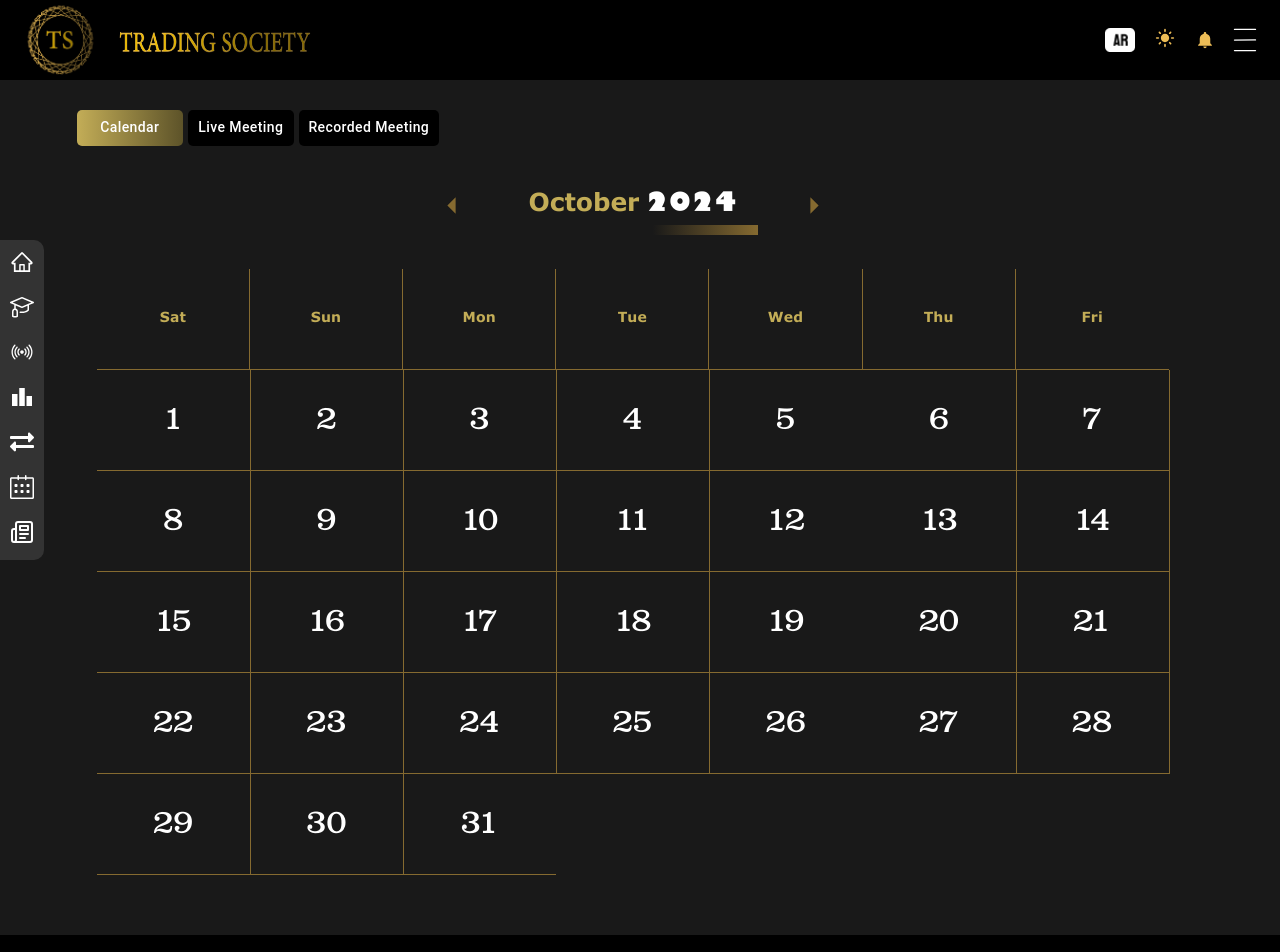
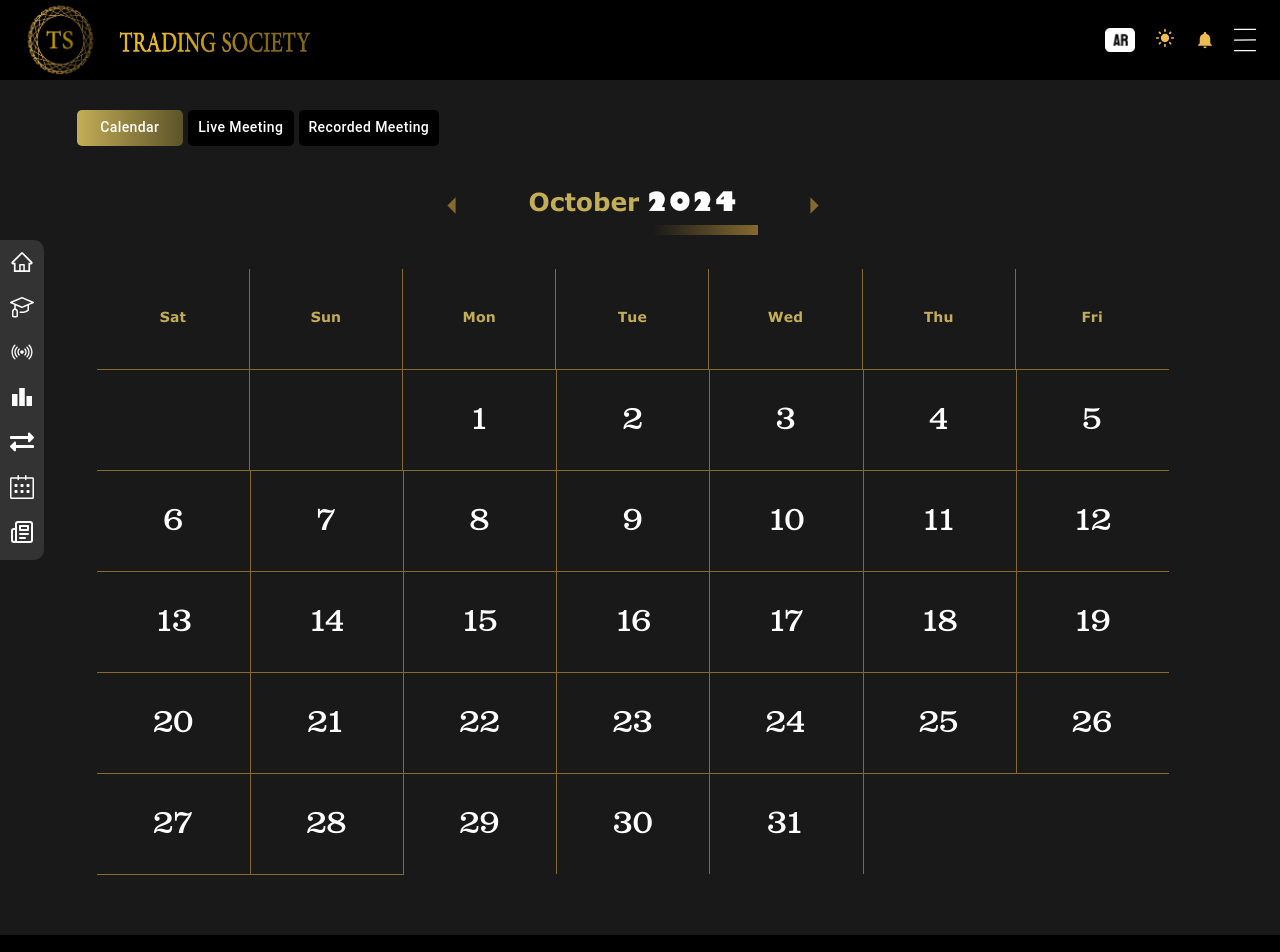
Before and after one commit to karim40188/trading_society-project, a React (Vite) app: page /calender in a window 1280 px wide. Shown: the top 952 px of the page. Built offline with nearby package versions, Linux system fonts and the light colour scheme; a web font is replaced by a local one.

Commit message:
some edit

```diff
--- a/src/Components/HomeProfile/Calender.jsx
+++ b/src/Components/HomeProfile/Calender.jsx
@@ -45,13 +45,12 @@ const Calendar = () => {
     setEventTitle("");
   };
 
+  const totalRows = Math.ceil(
+    (daysInMonth + currentMonth.startOf("month").day()) / 7
+  );
+
   return (
-    <Box
-      sx={{
-        padding: { xs: "5px", md: "20px" },
-        color: "#fff",
-      }}
-    >
+    <Box sx={{ padding: { xs: "5px", md: "20px" }, color: "#fff" }}>
       <Box
         sx={{
           display: "flex",
@@ -139,10 +138,10 @@ const Calendar = () => {
               sx={{
                 margin: "0 10px",
                 color: "#C3AD57",
-                width: { xs: "150px", md: "250px" }, // تحسين العرض على الشاشات الصغيرة
+                width: { xs: "150px", md: "250px" },
                 maxHeight: "80px",
                 fontFamily: "Motken noqta ii",
-                fontSize: { xs: "18px", md: "25px" }, // حجم النص استجابة
+                fontSize: { xs: "18px", md: "25px" },
                 position: "relative",
                 "&::after": {
                   content: '""',
@@ -188,7 +187,7 @@ const Calendar = () => {
                   display: "flex",
                   justifyContent: "center",
                   alignItems: "center",
-                  borderRight: index < 6 ? "1px solid #856A30" : "none",
+                  borderRight: index < 6 ? "1px solid #856A30" : "none", // Border right for all except last column
                   borderBottom: "1px solid #856A30",
                   height: { xs: "60px", md: "100px" },
                 }}
@@ -207,18 +206,27 @@ const Calendar = () => {
             )
           )}
 
-
+          {/* Empty spaces at the start */}
+          {Array.from({ length: currentMonth.startOf("month").day() }).map(
+            (_, index) => (
+              <Box
+                key={index}
+                sx={{
+                  borderRight: "1px solid #856A30",
+                  borderBottom: "1px solid #856A30",
+                  height: { xs: "60px", md: "100px" },
+                }}
+              ></Box>
+            )
+          )}
 
           {/* Display days */}
-          {daysArray.map((day) => (
+          {daysArray.map((day, index) => (
             <Box
               key={day.format("DD")}
               sx={{
-                borderRight:
-                  day.day() === 6 || day.date() === daysInMonth
-                    ? "none"
-                    : "1px solid #856A30", // Remove border-right for the last day
-                borderBottom: "1px solid #856A30",
+                borderRight: (index + currentMonth.startOf("month").day() + 1) % 7 === 0 ? "none" : "1px solid #856A30", // Remove border-right for the last day in the row
+                borderBottom: index >= (totalRows - 1) * 7 ? "none" : "1px solid #856A30", // Remove border-bottom for the last row
                 display: "flex",
                 justifyContent: "center",
                 alignItems: "center",
```
